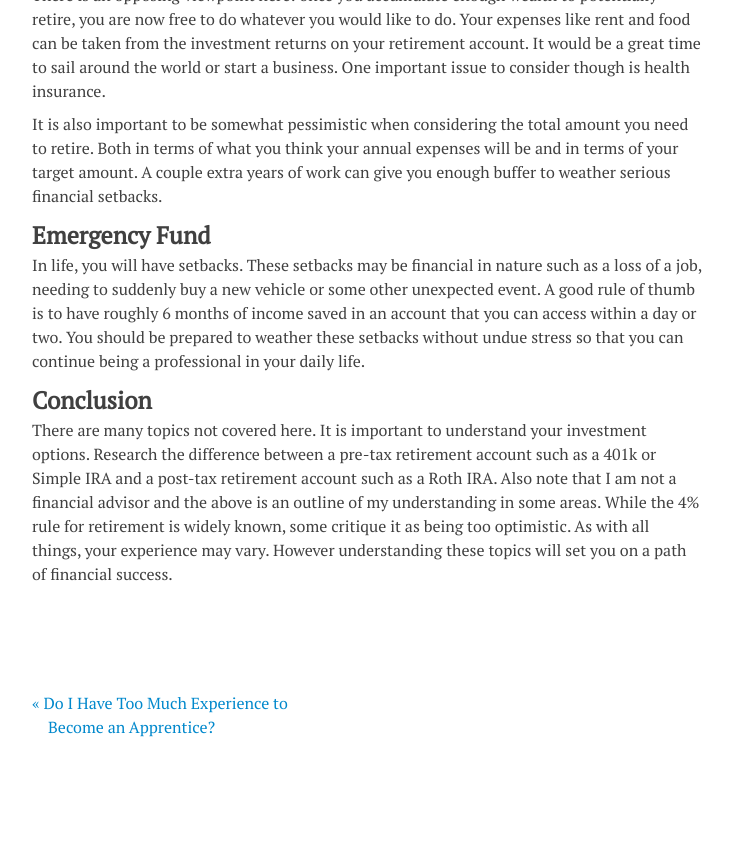
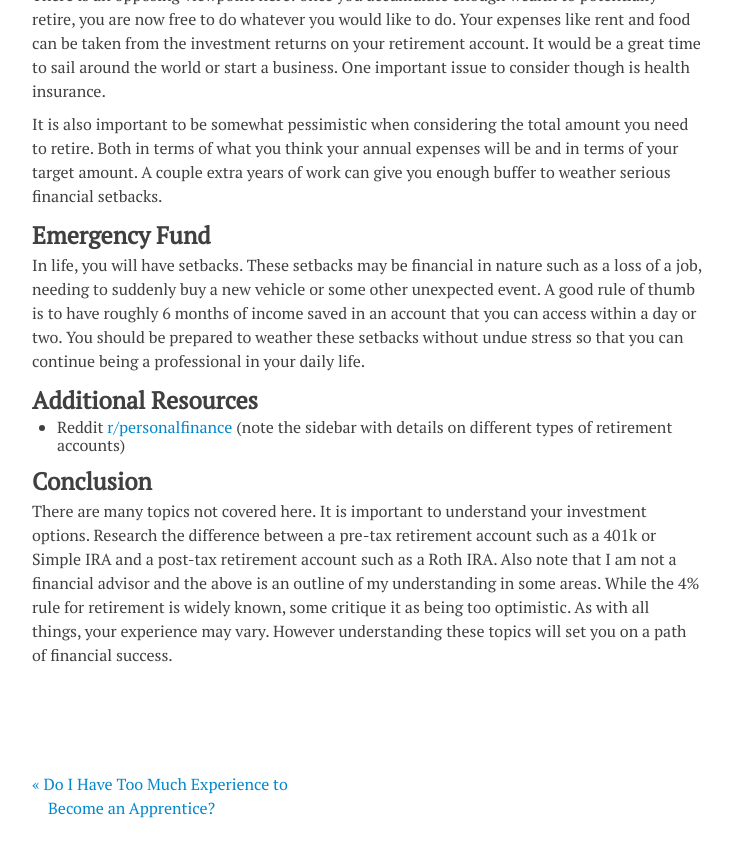
Before and after one commit to cymen/cymen.github.io, a Jekyll site: the page built from _posts/2013-09-12-professionalism-and-finances.md, in a window 1280 px wide and 900 px high, scrolled down 1698 px. Shown: the top 857 px of the window, without its empty margins (23-756 px from the left). Built offline with Jekyll 4.4.1, drawn with Linux system fonts in a browser that asks for light colours; some web fonts are replaced; comment, search, counter and statistics services are not loaded; before the commit the page ends 2517 px from its top, so only the background shows below that.

Commit message:
Add additional resources - TODO: add more

```diff
--- a/_posts/2013-09-12-professionalism-and-finances.md
+++ b/_posts/2013-09-12-professionalism-and-finances.md
@@ -115,6 +115,11 @@ account that you can access within a day or two. You should be prepared to weath
 these setbacks without undue stress so that you can continue being a professional
 in your daily life.
 
+Additional Resources
+--------------------
+
+* Reddit [r/personalfinance](http://www.reddit.com/r/personalfinance) (note the sidebar with details on different types of retirement accounts)
+
 Conclusion
 ----------
 
```
